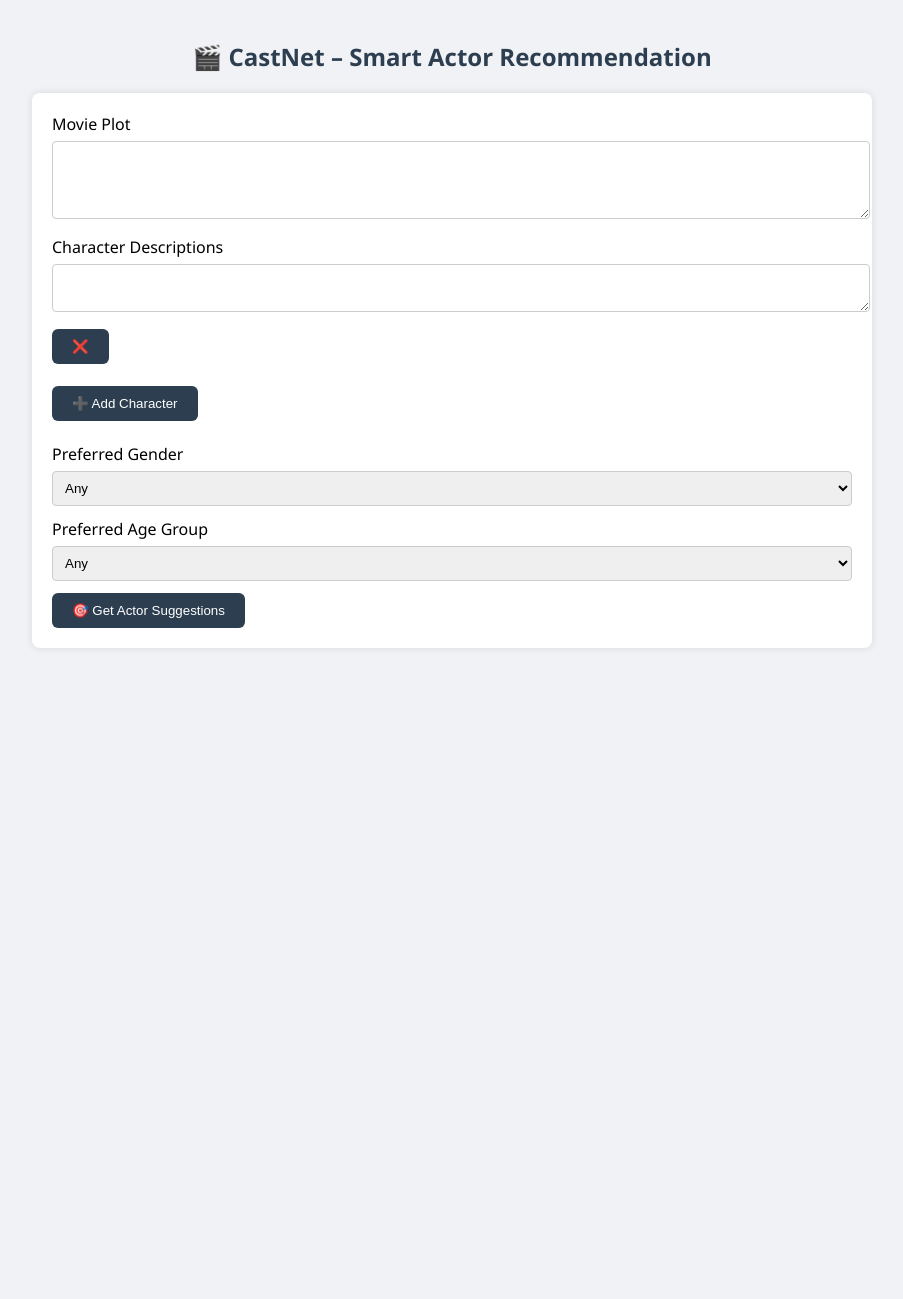
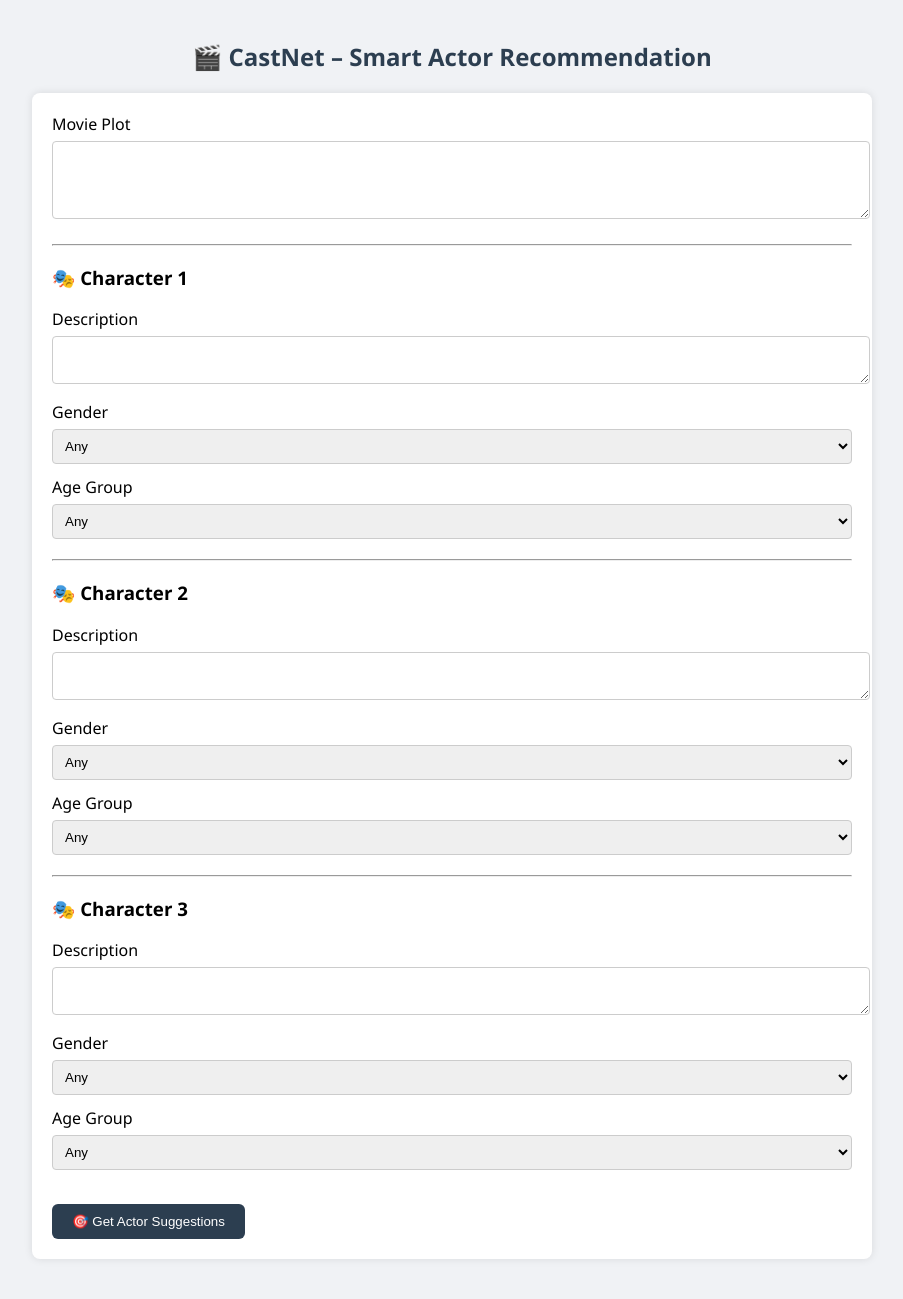
Before and after one commit to jerardh/castnet, a Flask app: template templates/index.html in a window 1280 px wide. Shown: the whole page, without its empty margins (188-1091 px from the left). Before the commit the page ends 648 px from the top, so only its background shows below. Run offline with Flask 3, Linux system fonts and the light colour scheme; the template is opened without the code that fills it, so the values that code supplies are empty; parts of the project's set-up code (start-up, migrations or seed data) failed here and were passed over.

Commit message:
Add Multiple Character Input Info

```diff
--- a/app.py
+++ b/app.py
@@ -84,93 +84,94 @@ def home():
 
 @app.route("/predict", methods=["GET", "POST"])
 def predict():
-    results = []
+    results = {}
 
     if request.method == "POST":
         # ---------------------------
-        # Read user input
+        # Read plot
         # ---------------------------
         user_plot = request.form.get("plot", "").strip()
-        user_character_desc = request.form.get("character_description", "").strip()
-        user_gender = request.form.get("gender", "").strip().lower()
-        raw_age_group = request.form.get("age_group", "").strip().lower()
 
         # ---------------------------
-        # Map UI age group → dataset age group
+        # Collect character inputs
+        # ---------------------------
+        characters = []
+
+        for i in range(1, 4):  # supports 3 characters
+            desc = request.form.get(f"char_desc_{i}", "").strip()
+            gender = request.form.get(f"gender_{i}", "").strip().lower()
+            raw_age = request.form.get(f"age_{i}", "").strip().lower()
+
+            if desc:
+                characters.append({
+                    "name": f"Character {i}",
+                    "desc": desc,
+                    "gender": gender,
+                    "raw_age": raw_age
+                })
+
+        # ---------------------------
+        # Age mapping
         # ---------------------------
         AGE_MAP = {
             "0-20": "teen",
             "teen": "teen",
-
             "20-30": "young",
             "20s": "young",
             "young": "young",
-
             "30-40": "adult",
             "30s": "adult",
             "adult": "adult",
-
             "40-50": "middle",
             "40s": "middle",
             "50-60": "middle",
             "50s": "middle",
             "middle": "middle",
-
             "60+": "senior",
             "senior": "senior"
         }
 
-        user_age_group = AGE_MAP.get(raw_age_group, "")
+        # ---------------------------
+        # Process each character
+        # ---------------------------
+        for char in characters:
+            user_age_group = AGE_MAP.get(char["raw_age"], "")
+            user_gender = char["gender"]
 
-        print("USER AGE GROUP:", user_age_group)
+            query_text = (
+                user_plot +
+                ". Character: " + char["desc"] +
+                f". Gender: {user_gender}. Age group: {user_age_group}"
+            )
 
-        # ---------------------------
-        # Build query text (same style as training)
-        # ---------------------------
-        query_text = (
-            user_plot +
-            ". Character: " + user_character_desc +
-            f". Gender: {user_gender}. Age group: {user_age_group}"
-        )
+            # Encode
+            query_emb = model.encode([query_text])
+            scores = cosine_similarity(query_emb, embeddings)[0]
 
-        # ---------------------------
-        # Encode query
-        # ---------------------------
-        query_emb = model.encode([query_text])
-        scores = cosine_similarity(query_emb, embeddings)[0]
+            # Top candidates
+            top_idx = np.argsort(scores)[::-1][:100]
+            candidates = df.iloc[top_idx].copy()
+            candidates["similarity"] = scores[top_idx]
 
-        # ---------------------------
-        # Get top candidates
-        # ---------------------------
-        top_idx = np.argsort(scores)[::-1][:100]
-        candidates = df.iloc[top_idx].copy()
-        candidates["similarity"] = scores[top_idx]
+            # Normalize
+            candidates["gender"] = candidates["gender"].astype(str).str.strip().str.lower()
+            candidates["age_group"] = candidates["age_group"].astype(str).str.strip().str.lower()
 
-        # ---------------------------
-        # Normalize columns
-        # ---------------------------
-        candidates["gender"] = candidates["gender"].astype(str).str.strip().str.lower()
-        candidates["age_group"] = candidates["age_group"].astype(str).str.strip().str.lower()
+            # Hard filters
+            if user_gender:
+                candidates = candidates[candidates["gender"] == user_gender]
 
-        print("DATASET AGE GROUPS:", candidates["age_group"].unique())
+            if user_age_group:
+                candidates = candidates[candidates["age_group"] == user_age_group]
 
-        # ---------------------------
-        # Apply HARD filters
-        # ---------------------------
-        if user_gender:
-            candidates = candidates[candidates["gender"] == user_gender]
+            # Final results per character
+            results[char["name"]] = candidates.head(5)[
+                ["actor_name", "movie_name", "character_name", "gender", "age_group"]
+            ].to_dict(orient="records")
 
-        if user_age_group:
-            candidates = candidates[candidates["age_group"] == user_age_group]
+    return render_template("index.html", results=results)
 
-        # ---------------------------
-        # Final output
-        # ---------------------------
-        results = candidates.head(5)[
-            ["actor_name", "movie_name", "character_name", "gender", "age_group"]
-        ].to_dict(orient="records")
-    print("AGE GROUP COUNTS=",df["age_group"].value_counts())
-    return render_template("index.html", results=results)
+
 
 
 if __name__ == "__main__":
--- a/templates/index.html
+++ b/templates/index.html
@@ -3,25 +3,6 @@
 <head>
     <title>CastNet</title>
     <link rel="stylesheet" href="{{ url_for('static', filename='style.css') }}">
-    <script>
-        function addCharacterField(value="") {
-            const container = document.getElementById("character-container");
-
-            const div = document.createElement("div");
-            div.className = "char-block";
-
-            div.innerHTML = `
-                <textarea name="character_description[]" rows="2" required placeholder="Describe character...">${value}</textarea>
-                <button type="button" onclick="removeCharacterField(this)">❌</button>
-            `;
-
-            container.appendChild(div);
-        }
-
-        function removeCharacterField(btn) {
-            btn.parentElement.remove();
-        }
-    </script>
 </head>
 <body>
 
@@ -30,55 +11,85 @@
 <form method="POST">
 
     <label>Movie Plot</label>
-    <textarea name="plot" rows="4" required>{{ request.form.get('plot', '') }}</textarea>
+    <textarea name="plot" rows="4" required>{{ request.form.get('plot','') }}</textarea>
 
-    <label>Character Descriptions</label>
+    <hr>
+    <h3>🎭 Character 1</h3>
+    <label>Description</label>
+    <textarea name="char_desc_1" rows="2" required>{{ request.form.get('char_desc_1','') }}</textarea>
 
-    <div id="character-container">
-        {% if request.form.getlist('character_description[]') %}
-            {% for desc in request.form.getlist('character_description[]') %}
-                <div class="char-block">
-                    <textarea name="character_description[]" rows="2" required>{{ desc }}</textarea>
-                    <button type="button" onclick="removeCharacterField(this)">❌</button>
-                </div>
-            {% endfor %}
-        {% else %}
-            <div class="char-block">
-                <textarea name="character_description[]" rows="2" required></textarea>
-                <button type="button" onclick="removeCharacterField(this)">❌</button>
-            </div>
-        {% endif %}
-    </div>
-    <br>
-    <button type="button" onclick="addCharacterField()">➕ Add Character</button>
+    <label>Gender</label>
+    <select name="gender_1">
+        <option value="">Any</option>
+        <option value="male" {% if request.form.get('gender_1')=='male' %}selected{% endif %}>Male</option>
+        <option value="female" {% if request.form.get('gender_1')=='female' %}selected{% endif %}>Female</option>
+    </select>
+
+    <label>Age Group</label>
+    <select name="age_1">
+        <option value="">Any</option>
+        <option value="20-30" {% if request.form.get('age_1')=='20-30' %}selected{% endif %}>20-30</option>
+        <option value="30-40" {% if request.form.get('age_1')=='30-40' %}selected{% endif %}>30-40</option>
+        <option value="40-50" {% if request.form.get('age_1')=='40-50' %}selected{% endif %}>40-50</option>
+        <option value="60+" {% if request.form.get('age_1')=='60+' %}selected{% endif %}>60+</option>
+    </select>
+
+    <hr>
+    <h3>🎭 Character 2</h3>
+    <label>Description</label>
+    <textarea name="char_desc_2" rows="2">{{ request.form.get('char_desc_2','') }}</textarea>
+
+    <label>Gender</label>
+    <select name="gender_2">
+        <option value="">Any</option>
+        <option value="male" {% if request.form.get('gender_2')=='male' %}selected{% endif %}>Male</option>
+        <option value="female" {% if request.form.get('gender_2')=='female' %}selected{% endif %}>Female</option>
+    </select>
+
+    <label>Age Group</label>
+    <select name="age_2">
+        <option value="">Any</option>
+        <option value="20-30" {% if request.form.get('age_2')=='20-30' %}selected{% endif %}>20-30</option>
+        <option value="30-40" {% if request.form.get('age_2')=='30-40' %}selected{% endif %}>30-40</option>
+        <option value="40-50" {% if request.form.get('age_2')=='40-50' %}selected{% endif %}>40-50</option>
+        <option value="60+" {% if request.form.get('age_2')=='60+' %}selected{% endif %}>60+</option>
+    </select>
+
+    <hr>
+    <h3>🎭 Character 3</h3>
+    <label>Description</label>
+    <textarea name="char_desc_3" rows="2">{{ request.form.get('char_desc_3','') }}</textarea>
+
+    <label>Gender</label>
+    <select name="gender_3">
+        <option value="">Any</option>
+        <option value="male" {% if request.form.get('gender_3')=='male' %}selected{% endif %}>Male</option>
+        <option value="female" {% if request.form.get('gender_3')=='female' %}selected{% endif %}>Female</option>
+    </select>
+
+    <label>Age Group</label>
+    <select name="age_3">
+        <option value="">Any</option>
+        <option value="20-30" {% if request.form.get('age_3')=='20-30' %}selected{% endif %}>20-30</option>
+        <option value="30-40" {% if request.form.get('age_3')=='30-40' %}selected{% endif %}>30-40</option>
+        <option value="40-50" {% if request.form.get('age_3')=='40-50' %}selected{% endif %}>40-50</option>
+        <option value="60+" {% if request.form.get('age_3')=='60+' %}selected{% endif %}>60+</option>
+    </select>
 
     <br><br>
-
-    <label>Preferred Gender</label>
-    <select name="gender">
-        <option value="">Any</option>
-        <option value="male" {% if request.form.get('gender') == 'male' %}selected{% endif %}>Male</option>
-        <option value="female" {% if request.form.get('gender') == 'female' %}selected{% endif %}>Female</option>
-    </select>
-
-    <label>Preferred Age Group</label>
-    <select name="age_group">
-        <option value="">Any</option>
-        <option value="20-30" {% if request.form.get('age_group') == '20-30' %}selected{% endif %}>20-30</option>
-        <option value="30-40" {% if request.form.get('age_group') == '30-40' %}selected{% endif %}>30-40</option>
-        <option value="40-50" {% if request.form.get('age_group') == '40-50' %}selected{% endif %}>40-50</option>
-        <option value="60+" {% if request.form.get('age_group') == '60+' %}selected{% endif %}>60+</option>
-    </select>
-
-    <br>
     <button type="submit">🎯 Get Actor Suggestions</button>
 </form>
 
 {% if results %}
+<hr>
+<h2>🎬 Casting Results</h2>
+
+{% for char, actors in results.items() %}
 <div class="results">
-    <h3>🎭 Recommended Actors</h3>
+    <h3>🎭 {{ char }}</h3>
 
-    {% for row in results %}
+    {% if actors %}
+        {% for row in actors %}
         <div class="actor-card">
             <div class="actor-name">{{ row.actor_name }}</div>
             <div class="meta">🎬 Movie: {{ row.movie_name }}</div>
@@ -87,13 +98,11 @@
             <div class="meta">🎂 Age Group: {{ row.age_group }}</div>
         </div>
         {% endfor %}
+    {% else %}
+        <p>⚠️ No matching actors found for this character.</p>
+    {% endif %}
 </div>
-
-{% elif request.method == "POST" %}
-<div class="results">
-    <h3>⚠️ No matching actors found</h3>
-    <p>Try changing age group, gender, or description.</p>
-</div>
+{% endfor %}
 {% endif %}
 
 </body>
```
Lines whose indentation alone changed are shown as unchanged.
